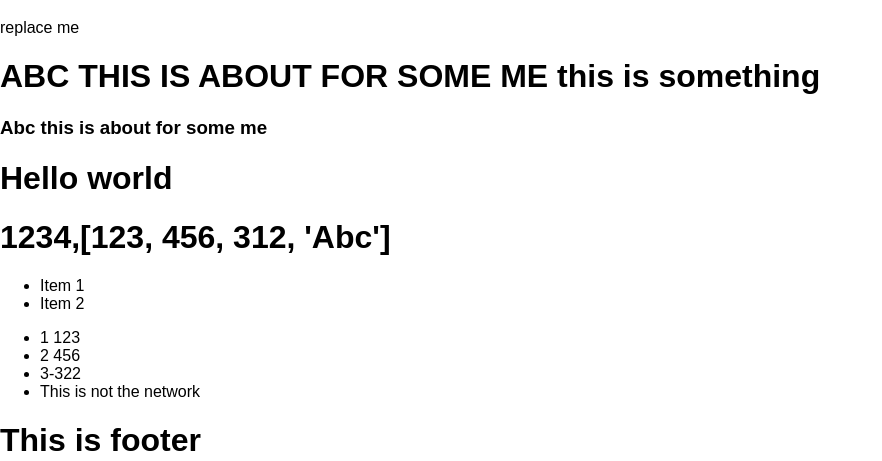
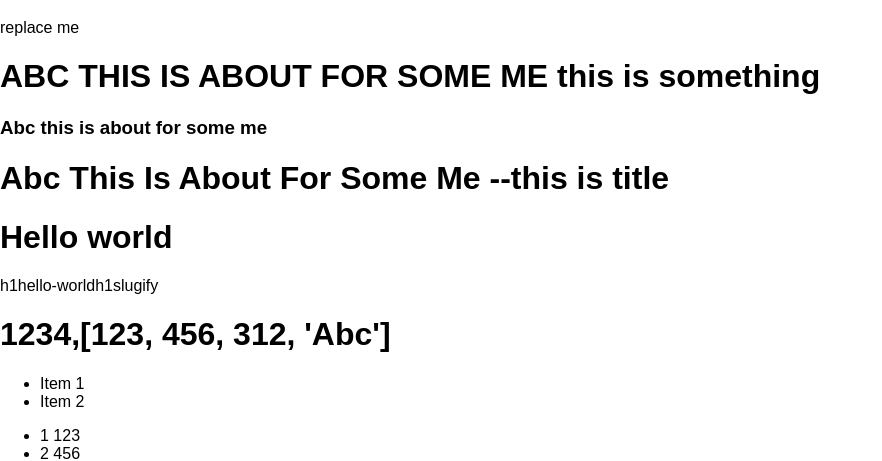
Before and after one commit to Althaf-official/complex_concepts_django, a Django app: page /about/ in a window 1280 px wide. Shown: the part 298-759 px from the top of the page, without its empty margins (0-882 px from the left). Run offline with Django 3.2, Linux system fonts and the light colour scheme.

Commit message:
filter sluglfy

```diff
--- a/src/test_project/templates/about.html
+++ b/src/test_project/templates/about.html
@@ -6,7 +6,9 @@
 replace me
 <h1>{{ title|upper }} this is something</h1>
 <h3>{{ title|capfirst }}</h3>
+<h1>{{ title|title }} --this is title</h1>
 {{ my_html|safe }}
+{{ my_html|slugify }}slugify
 
 <p>
     <h1>
```
